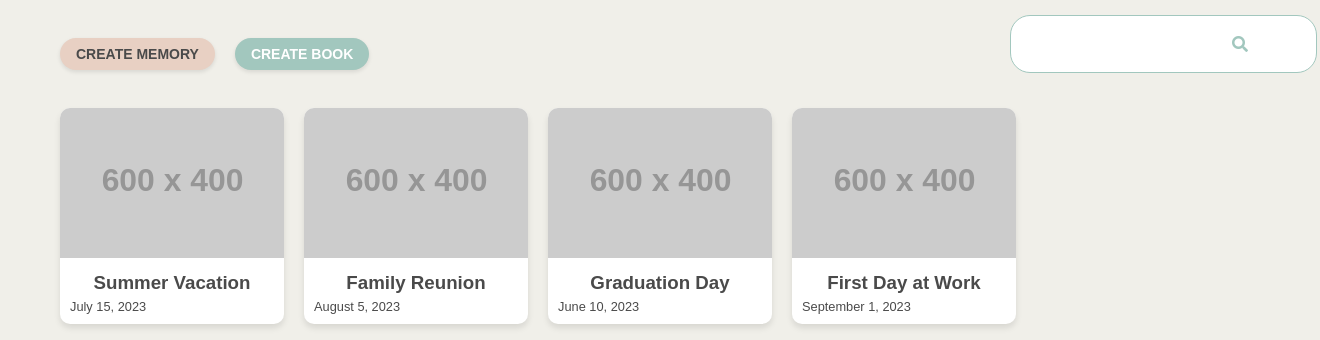
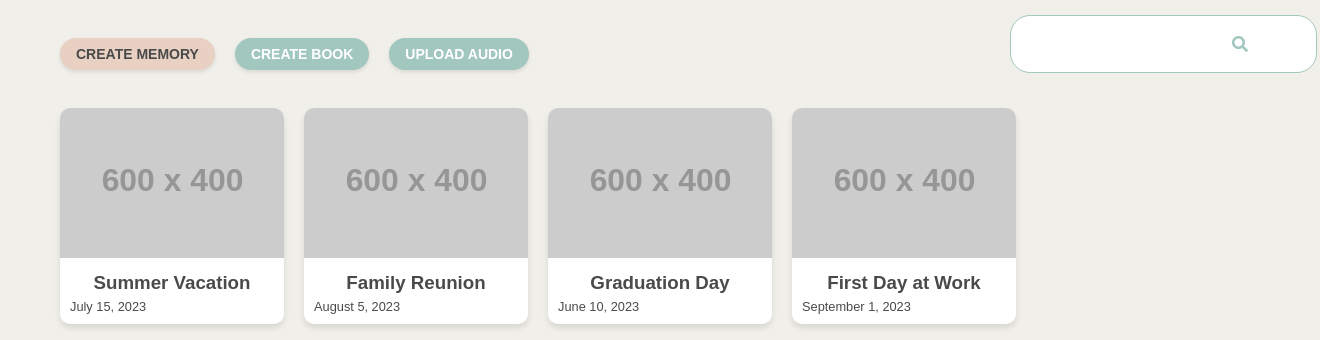
Before and after one commit to mlespinoza1/Memory-AI-Scrapbook, a Flask app: page /dashboard in a window 1320 px wide. Shown: the part 97-437 px from the top of the page. Run offline with Flask 3, Linux system fonts and the light colour scheme; grey boxes labelled with a size stand in for pictures from a placeholder-image service; some libraries are stand-ins or nearby versions.

Commit message:
Sync changes from Replit

```diff
--- a/main.py
+++ b/main.py
@@ -1,8 +1,14 @@
-from flask import Flask, render_template, request, redirect, url_for, flash
+from flask import Flask, render_template, request, redirect, url_for, flash, jsonify
 from werkzeug.security import generate_password_hash, check_password_hash
+from werkzeug.utils import secure_filename
+import os
 
 app = Flask(__name__)
 app.config['SECRET_KEY'] = 'your-secret-key'  # Change this to a random secret key
+app.config['UPLOAD_FOLDER'] = 'uploads'  # Create this folder in your project directory
+
+# Ensure the upload folder exists
+os.makedirs(app.config['UPLOAD_FOLDER'], exist_ok=True)
 
 # This should be replaced with a database in a real application
 users = {}
@@ -67,5 +73,27 @@ def signup():
             return redirect(url_for('login'))
     return render_template('signup.html')
 
+@app.route('/upload_audio', methods=['POST'])
+def upload_audio():
+    if 'audio' not in request.files:
+        return jsonify({'success': False, 'message': 'No audio file part'}), 400
+
+    file = request.files['audio']
+
+    if file.filename == '':
+        return jsonify({'success': False, 'message': 'No selected file'}), 400
+
+    if file and allowed_file(file.filename):
+        filename = secure_filename(file.filename)
+        file.save(os.path.join(app.config['UPLOAD_FOLDER'], filename))
+        return jsonify({'success': True, 'message': 'File uploaded successfully'})
+
+    return jsonify({'success': False, 'message': 'Invalid file type'}), 400
+
+def allowed_file(filename):
+    ALLOWED_EXTENSIONS = {'mp3', 'wav', 'ogg'}
+    return '.' in filename and \
+           filename.rsplit('.', 1)[1].lower() in ALLOWED_EXTENSIONS
+
 if __name__ == "__main__":
     app.run(host="0.0.0.0", port=5000, debug=True)
--- a/pyproject.toml
+++ b/pyproject.toml
@@ -9,6 +9,7 @@ readme = "README.md"
 python = "^3.11"
 flask = "^3.0.3"
 flask-login = "^0.6.3"
+openai-whisper = "^20231117"
 
 
 [build-system]
--- /dev/null
+++ b/static/js/audio_upload.js
@@ -0,0 +1,38 @@
+document.addEventListener('DOMContentLoaded', function() {
+    const audioFileInput = document.getElementById('audioFileInput');
+    const uploadAudioButton = document.getElementById('uploadAudio');
+
+    uploadAudioButton.addEventListener('click', function() {
+        audioFileInput.click();
+    });
+
+    audioFileInput.addEventListener('change', function(event) {
+        const file = event.target.files[0];
+        if (file) {
+            uploadAudioFile(file);
+        }
+    });
+
+    function uploadAudioFile(file) {
+        const formData = new FormData();
+        formData.append('audio', file);
+
+        fetch('/upload_audio', {
+            method: 'POST',
+            body: formData
+        })
+        .then(response => response.json())
+        .then(data => {
+            if (data.success) {
+                alert('Audio file uploaded successfully!');
+                // You can add more functionality here, like updating the UI or refreshing the memory grid
+            } else {
+                alert('Failed to upload audio file. Please try again.');
+            }
+        })
+        .catch(error => {
+            console.error('Error uploading audio file:', error);
+            alert('An error occurred while uploading the audio file. Please try again.');
+        });
+    }
+});
--- a/templates/dashboard.html
+++ b/templates/dashboard.html
@@ -17,6 +17,8 @@
             <div class="button-container">
                 <button id="createMemory" class="button action-button">Create Memory</button>
                 <button id="createBook" class="button action-button">Create Book</button>
+                <input type="file" id="audioFileInput" accept="audio/*" style="display: none;">
+                <button id="uploadAudio" class="button action-button">Upload Audio</button>
             </div>
             <div class="search-container">
                 <input type="text" id="searchBox" class="search-input">
@@ -35,5 +37,6 @@
         </nav>
     </div>
     <script src="{{ url_for('static', filename='js/dashboard.js') }}"></script>
+    <script src="{{ url_for('static', filename='js/audio_upload.js') }}"></script>
 </body>
 </html>
```
Also changed, not shown: 2 other files.
